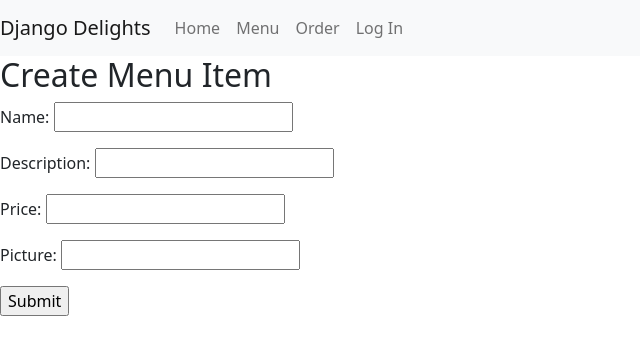
After one commit to myerkes/djangodelights, a Django app: page /menu/create in a window 1280 px wide. The commit adds this page. Shown: the top 355 px of the page, without its empty margins (0-640 px from the left). Run offline with Django 3.2, Linux system fonts and the light colour scheme; some libraries are stand-ins or nearby versions.

Commit message:
Add menuitem create form

```diff
--- a/inventory/forms.py
+++ b/inventory/forms.py
@@ -5,3 +5,8 @@ class IngredientCreateForm(forms.ModelForm):
     class Meta:
         model = Ingredient
         fields = '__all__'
+
+class MenuItemCreateForm(forms.ModelForm):
+    class Meta:
+        model = MenuItem
+        fields = '__all__'
--- a/inventory/models.py
+++ b/inventory/models.py
@@ -27,6 +27,9 @@ class Ingredient(models.Model):
     def __str__(self) -> str:
         return self.name
 
+    def get_absolute_url(self):
+        return '/ingredients/'
+
 class MenuItem(models.Model):
     # Represents an item on the restaurant menu
     name = models.CharField(max_length=100)
@@ -36,6 +39,9 @@ class MenuItem(models.Model):
 
     def __str__(self) -> str:
         return self.name
+
+    def get_absolute_url(self):
+        return '/menu/'
 
 class RecipeRequirement(models.Model):
     # Represents a required amount of an ingredient for a recipe
--- /dev/null
+++ b/inventory/templates/inventory/menuitem_create_form.html
@@ -0,0 +1,12 @@
+{% extends './base.html' %}
+
+{% block content %}
+<h2>Create Menu Item</h2>
+<form method="post">
+<div>
+  {% csrf_token %}
+  {{ form.as_p }}
+  <input type="submit" value="Submit" />
+</div>
+</form>
+{% endblock %}
--- a/inventory/templates/inventory/menuitem_list.html
+++ b/inventory/templates/inventory/menuitem_list.html
@@ -8,7 +8,7 @@
             <div class="card bg-dark text-white my-2">
                 <img class="card-img" src="{{ item.picture }}" alt="Card image" style="height: 200px; object-fit: cover;">
                 <div class="card-img-overlay">
-                <h5 class="card-title">{{ item.name }}</h5>
+                <h5 class="card-title">{{ item.name }} - ${{ item.price }}</h5>
                 <p class="card-text">{{ item.description }}</p>
                 </div>
             </div>
--- a/inventory/urls.py
+++ b/inventory/urls.py
@@ -4,6 +4,7 @@ from . import views
 urlpatterns = [
     path('', views.index, name='index'),
     path('menu/', views.MenuItemList.as_view(), name='menu'),
+    path('menu/create', views.MenuItemCreate.as_view(), name="menuitemcreate"),
     path('ingredients/', views.IngredientList.as_view(), name='ingredients'),
     path('ingredients/create', views.IngredientCreate.as_view(), name='ingredientcreate'),
     path('purchases/', views.PurchaseList.as_view(), name='purchases')
--- a/inventory/views.py
+++ b/inventory/views.py
@@ -8,7 +8,7 @@ from django.contrib.auth.mixins import LoginRequiredMixin
 from django.urls import reverse_lazy
 from django.contrib.auth.forms import UserCreationForm
 
-from .forms import IngredientCreateForm
+from .forms import IngredientCreateForm, MenuItemCreateForm
 
 # Create your views here.
 def index(request):
@@ -18,6 +18,11 @@ class MenuItemList(ListView):
     model = MenuItem
     context_object_name = 'menuitem_list'
     template_name = 'inventory/menuitem_list.html'
+
+class MenuItemCreate(CreateView):
+    model = MenuItem
+    template_name = 'inventory/menuitem_create_form.html'
+    form_class = MenuItemCreateForm
 
 class IngredientList(ListView):
     model = Ingredient
```
Also changed, not shown: db.sqlite3.
